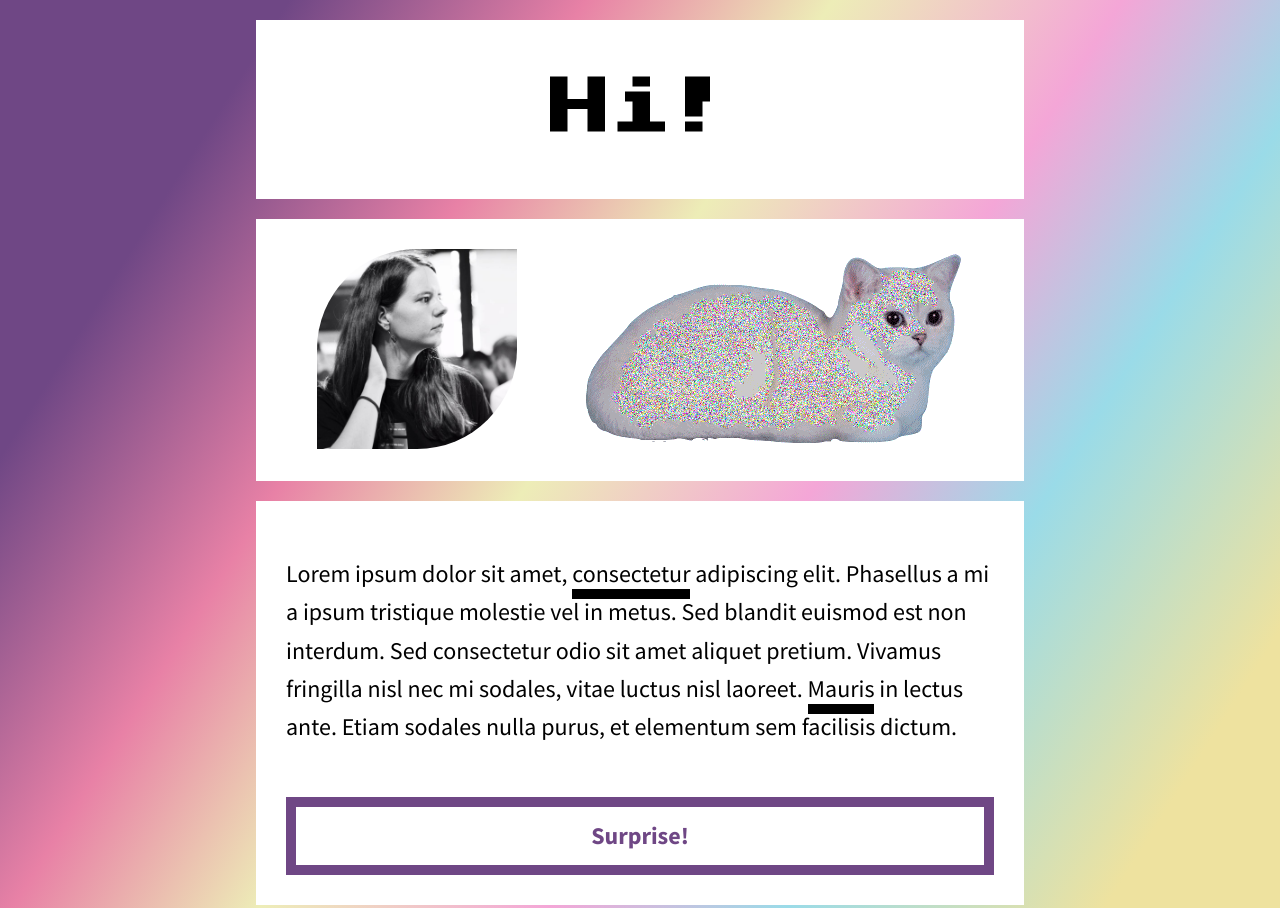
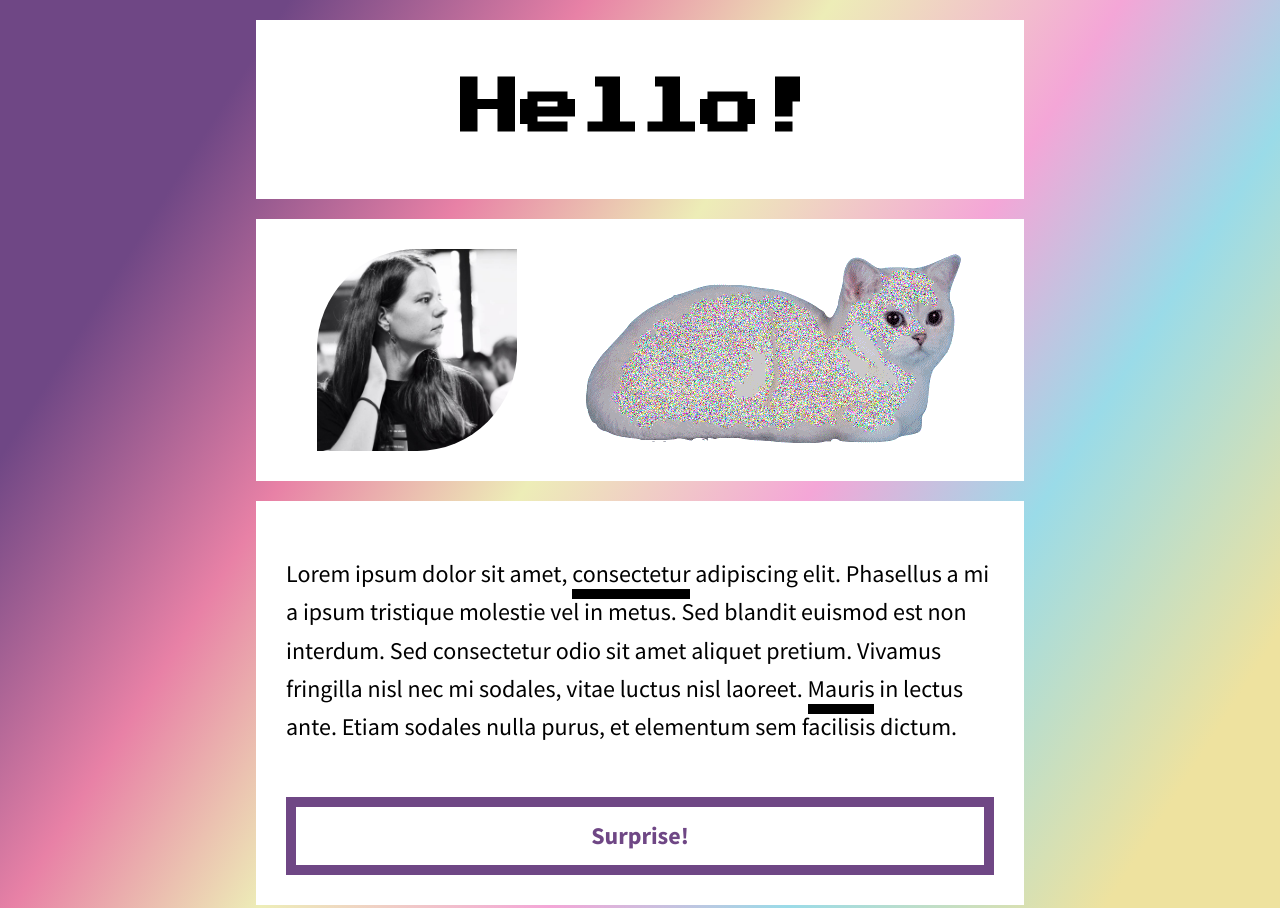
Before and after one commit to Michele-Reymond/profile, a plain HTML site: page index.html in a window 1280 px wide. Shown: the top 908 px of the page. Drawn offline with Linux system fonts and the light colour scheme.

Commit message:
image corrections

```diff
--- a/index.html
+++ b/index.html
@@ -11,7 +11,7 @@
   <body>
     <div class="container">
       <div class="card centered-content">
-        <h1>Hi!</h1>
+        <h1>Hello!</h1>
       </div>
       <div class="card flex-content">
         <img src="images/profile_pic.jpg" alt="my profile picture" class="img-circle adapted_width">
--- a/style.css
+++ b/style.css
@@ -22,7 +22,6 @@ strong {
 
 .adapted_width {
   max-width: 100%;
-  height: 100%;
 }
 
 .card {
```
